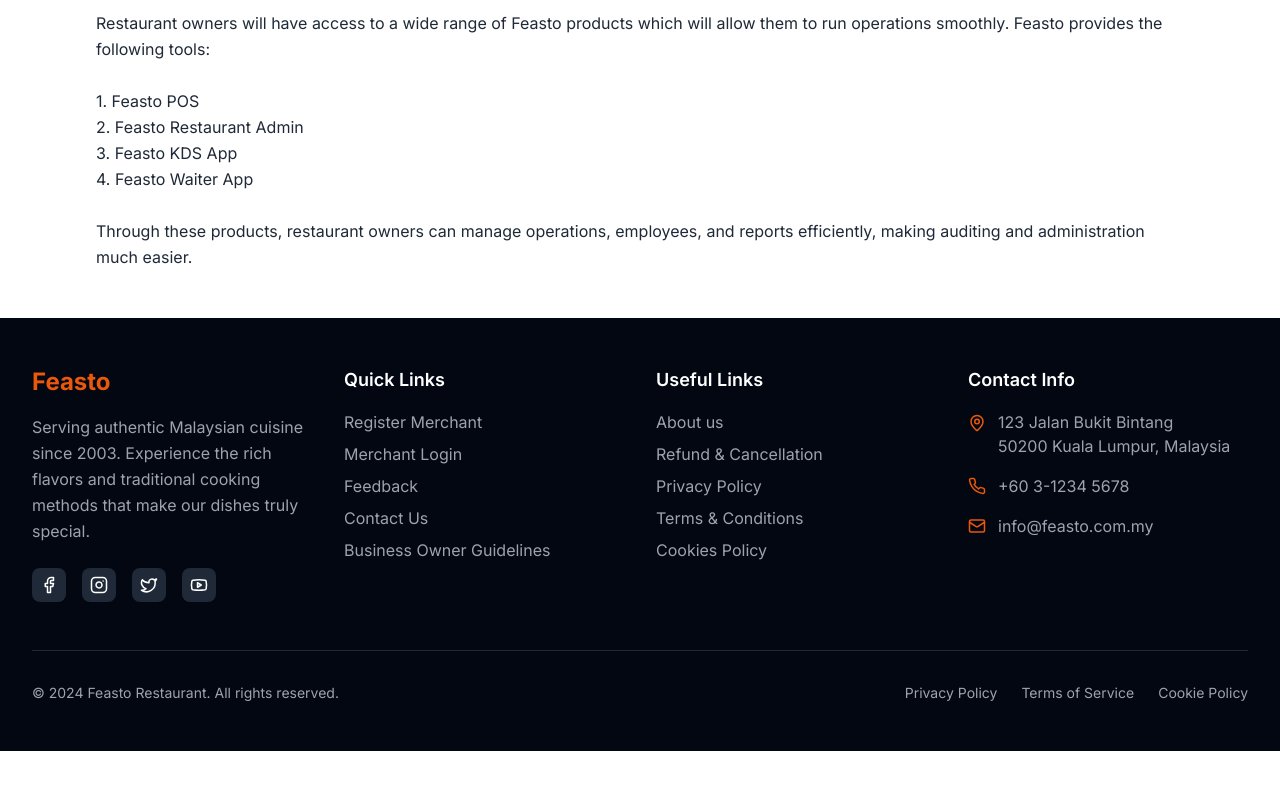
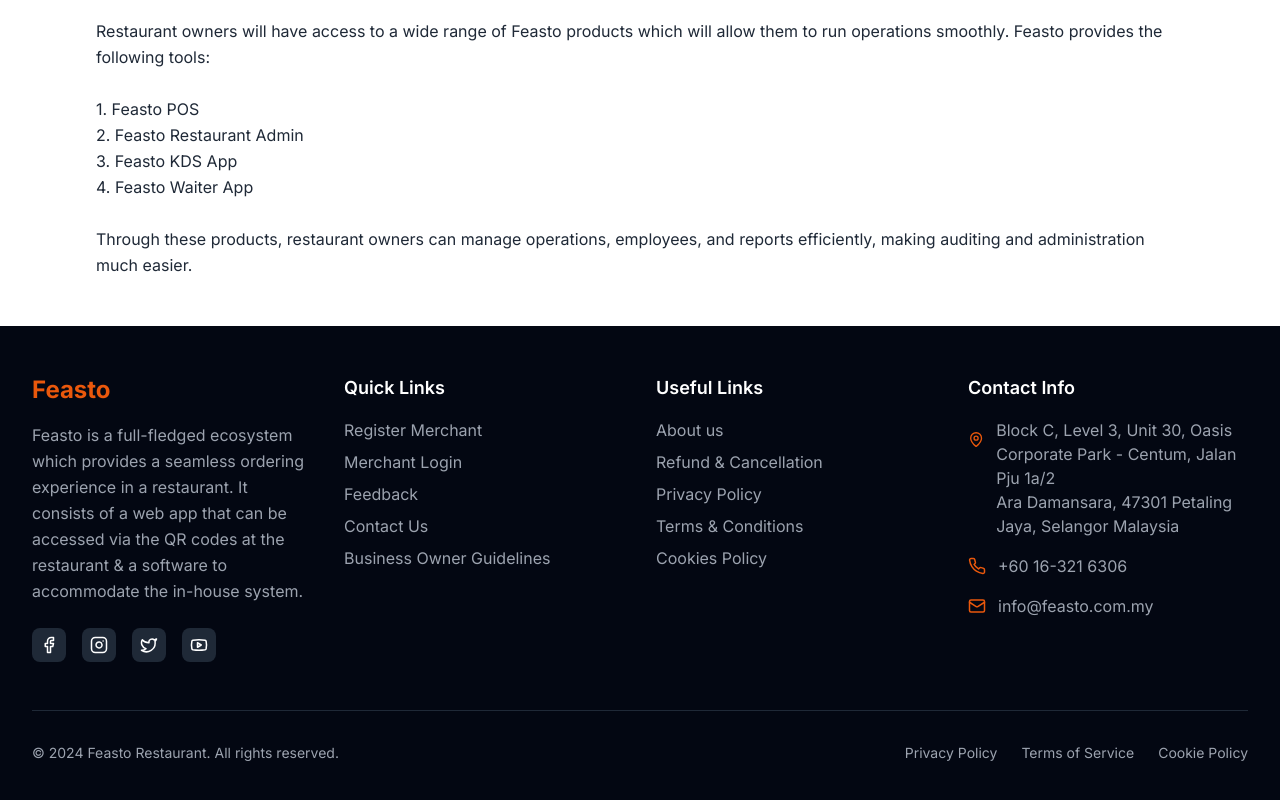
Before and after one commit to Apnee-dukan/feasto-react-revamp, a React (Vite) app: page /about in a window 1280 px wide. Shown: the part 1248-2048 px from the top of the page. Before the commit the page ends 1999 px from the top, so only its background shows below. Built offline with nearby package versions, Linux system fonts and the light colour scheme.

Commit message:
Feature main :
* Change add the register merchant option for registering the user

```diff
--- a/src/components/Footer.tsx
+++ b/src/components/Footer.tsx
@@ -1,10 +1,13 @@
 
-import React from 'react';
+import React, { useState } from 'react';
 import { MapPin, Phone, Mail, Facebook, Instagram, Twitter, Youtube } from 'lucide-react';
 import { Link } from 'react-router-dom';
+import LoginModal from './LoginModal';
 
 const Footer = () => {
+  const [loginModal, setLoginModal] = useState(false);
   return (
+    <>
     <footer className="bg-gray-950 text-white">
       <div className="max-w-7xl mx-auto px-4 sm:px-6 lg:px-8 py-12">
         <div className="grid lg:grid-cols-4 gap-8">
@@ -12,8 +15,7 @@ const Footer = () => {
           <div className="lg:col-span-1">
             <h3 className="text-2xl font-bold text-orange-600 mb-4">Feasto</h3>
             <p className="text-gray-400 mb-6 leading-relaxed">
-              Serving authentic Malaysian cuisine since 2003. Experience the rich flavors
-              and traditional cooking methods that make our dishes truly special.
+              Feasto is a full-fledged ecosystem which provides a seamless ordering experience in a restaurant. It consists of a web app that can be accessed via the QR codes at the restaurant & a software to accommodate the in-house system.
             </p>
             <div className="flex space-x-4">
               <a href="#" className="bg-gray-800 p-2 rounded-lg hover:bg-orange-600 transition-colors">
@@ -35,8 +37,8 @@ const Footer = () => {
           <div>
             <h4 className="text-lg font-semibold mb-4">Quick Links</h4>
             <ul className="space-y-2">
-              <li><Link to="/home" className="text-gray-400 hover:text-orange-600 transition-colors">Register Merchant</Link></li>
-              <li><Link to="/menu" className="text-gray-400 hover:text-orange-600 transition-colors">Merchant Login</Link></li>
+              <li><span onClick={() => setLoginModal(true)} style={{cursor: 'pointer'}} className="text-gray-400 hover:text-orange-600 transition-colors">Register Merchant</span></li>
+              <li><span onClick={() => setLoginModal(true)} style={{cursor: 'pointer'}} className="text-gray-400 hover:text-orange-600 transition-colors">Merchant Login</span></li>
               <li><Link to="#" className="text-gray-400 hover:text-orange-600 transition-colors">Feedback</Link></li>
               <li><Link to="/contact" className="text-gray-400 hover:text-orange-600 transition-colors">Contact Us</Link></li>
               <li><Link to="/guidelines" className="text-gray-400 hover:text-orange-600 transition-colors">Business Owner Guidelines</Link></li>
@@ -60,15 +62,19 @@ const Footer = () => {
             <h4 className="text-lg font-semibold mb-4">Contact Info</h4>
             <div className="space-y-4">
               <div className="flex items-start space-x-3">
-                <MapPin size={18} className="text-orange-600 mt-1" />
+                <MapPin size={35} className="text-orange-600 mt-1" />
                 <div className="text-gray-400">
-                  <p>123 Jalan Bukit Bintang</p>
-                  <p>50200 Kuala Lumpur, Malaysia</p>
+                  <p>Block C, Level 3, Unit 30,
+     Oasis Corporate Park - Centum,
+     Jalan Pju 1a/2</p>
+                  <p>Ara Damansara,
+     47301 Petaling Jaya, Selangor
+     Malaysia</p>
                 </div>
               </div>
               <div className="flex items-center space-x-3">
                 <Phone size={18} className="text-orange-600" />
-                <span className="text-gray-400">+60 3-1234 5678</span>
+                <span className="text-gray-400">+60 16-321 6306</span>
               </div>
               <div className="flex items-center space-x-3">
                 <Mail size={18} className="text-orange-600" />
@@ -85,20 +91,22 @@ const Footer = () => {
               © 2024 Feasto Restaurant. All rights reserved.
             </p>
             <div className="flex space-x-6 mt-4 md:mt-0">
-              <a href="#" className="text-gray-400 hover:text-orange-600 text-sm transition-colors">
+              <Link to="/policy" className="text-gray-400 hover:text-orange-600 text-sm transition-colors">
                 Privacy Policy
-              </a>
-              <a href="#" className="text-gray-400 hover:text-orange-600 text-sm transition-colors">
+              </Link>
+              <Link to="/termsandconditions" className="text-gray-400 hover:text-orange-600 text-sm transition-colors">
                 Terms of Service
-              </a>
-              <a href="#" className="text-gray-400 hover:text-orange-600 text-sm transition-colors">
+              </Link>
+              <Link to="/cookies" className="text-gray-400 hover:text-orange-600 text-sm transition-colors">
                 Cookie Policy
-              </a>
+              </Link>
             </div>
           </div>
         </div>
       </div>
     </footer>
+    <LoginModal isOpen={loginModal} onClose={() => setLoginModal(false)} />
+  </>
   );
 };
 
--- a/src/components/Navbar.tsx
+++ b/src/components/Navbar.tsx
@@ -19,7 +19,8 @@ const Navbar = () => {
           {/* Left Section: Logo */}
           <div className="flex items-center space-x-4 flex-shrink-0">
             <Link to="/" className="text-2xl font-bold text-orange-600">
-              Feasto
+              {/* Feasto */}
+              <img src="/dist/images/logo/logo-orange.png" alt="Who We Are" style={{height: '3rem'}} />
             </Link>
           </div>
 
```
